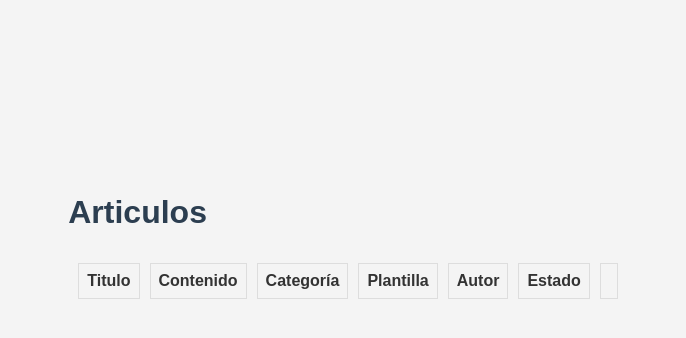
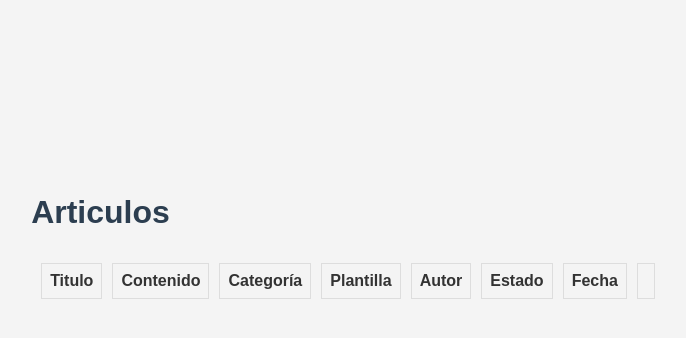
Before and after one commit to DcSergioPC/cms, a Django app: page /articulos/ in a window 1280 px wide. Shown: the part 170-508 px from the top of the page, without its empty margins (292-978 px from the left). Run offline with Django 5.2, Linux system fonts and the light colour scheme; the visitor is signed in with stand-in values (Sample User, id 1); data that the repository does not hold is empty.

Commit message:
merge de david y alexis y se agrego la fecha

```diff
--- a/articulos/models.py
+++ b/articulos/models.py
@@ -40,6 +40,7 @@ class Article(models.Model):
 
     author = models.ForeignKey(settings.AUTH_USER_MODEL, on_delete=models.SET_NULL, null=True)  # Usuario que creó el artículo
     status = models.CharField(max_length=10, choices=STATUS_CHOICES, default='pendiente')
+    created_at = models.DateTimeField(auto_now_add=True)
 
     def __str__(self):
         return f'{self.title}, {self.content}'
--- a/articulos/templates/articulos/index.html
+++ b/articulos/templates/articulos/index.html
@@ -13,6 +13,7 @@
     <th>Plantilla</th>
     <th>Autor</th>
     <th>Estado</th>
+    <th>Fecha</th>
     <th colspan="3"></th>
   </tr>
   {% for article in articles %}
@@ -23,7 +24,7 @@
     <td>{{article.plantilla.titulo}}</td>
     <td>{{article.author}}</td>
     <td>{{ article.get_status_display }} </td>
-
+    <td>{{ article.created_at|date:"d M Y H:i" }}</td> <!-- Muestra la fecha -->
     {% if myRole == 'admin' or myRole == 'editor' %}<td><a href="{% url 'articulos:edit' article.id %}">Editar</a></td> {% endif %}
     {% if myRole == 'admin' %}<td><a href="{% url 'articulos:delete' article.id %}">Eliminar</a></td> {% endif %}
   </tr>
```
Also changed, not shown: articulos/migrations/0007_alter_article_status.py (added), articulos/migrations/0008_article_created_at.py (added), articulos/migrations/0009_article_published_date.py (added), articulos/migrations/0010_remove_article_published_date.py (added), cuentas/migrations/0003_alter_customuser_role.py (added).
